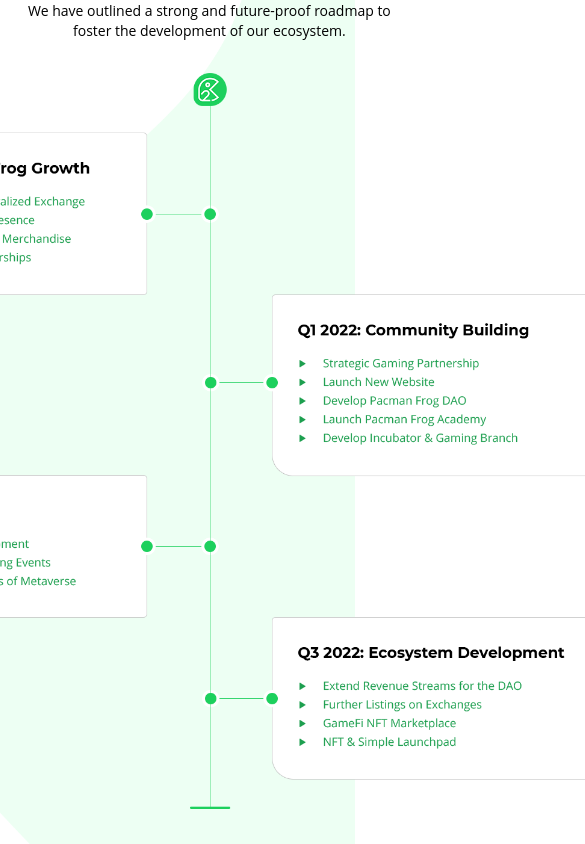
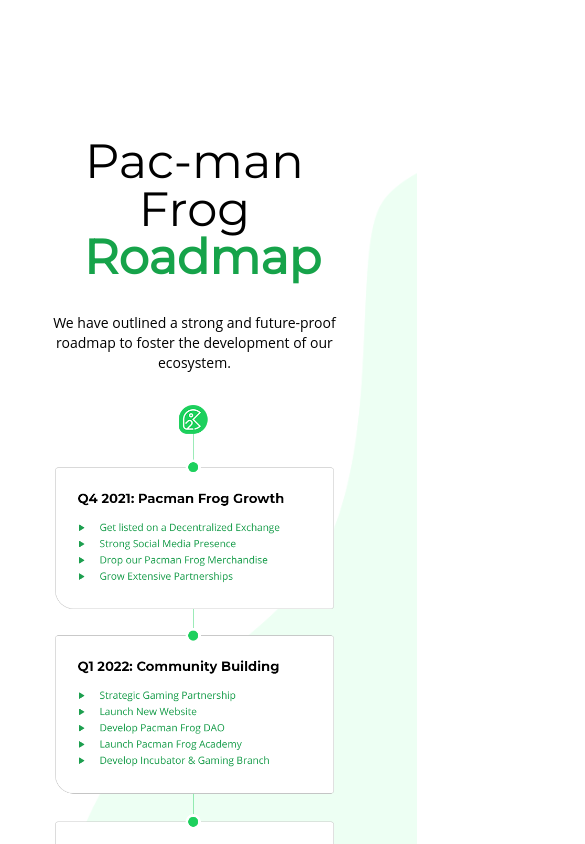
Before and after one commit to awan7676/Pac-Man-Frog-with-React, a React (Create React App) app: page / in a window 390 px wide. Shown: the part 2820-3664 px from the top of the page, 585 px wide, since content can reach past the window. Built offline with nearby package versions, Linux system fonts and the light colour scheme.

Commit message:
Responsive RoadMap Component for 300px to 640px

```diff
--- a/src/components/RoadMap/RoadMap.css
+++ b/src/components/RoadMap/RoadMap.css
@@ -76,9 +76,33 @@
 
 
 @media (min-width: 300px) and (max-width: 640px) {
-    /* .road-map {
-        top: -10rem;
-    } */
+    .road-map {
+        top: -5rem;
+        width: 89%;
+    }
+
+    .road-map-background-img {
+        top: -15rem;
+        right: 0.25rem;
+        height: 185%;
+        width: 22rem;
+    }
+
+    .road-map-uncolored-heading {
+        font-size: 3rem;
+        max-width: 20rem;
+        display: flex;
+        flex-direction: column;
+    }
+
+    .road-map-img-large {
+        display: none;
+    }
+
+    .road-map-img-small {
+        display: block;
+    }
+
 }
 
 @media (min-width: 641px) and (max-width: 768px) {
```
